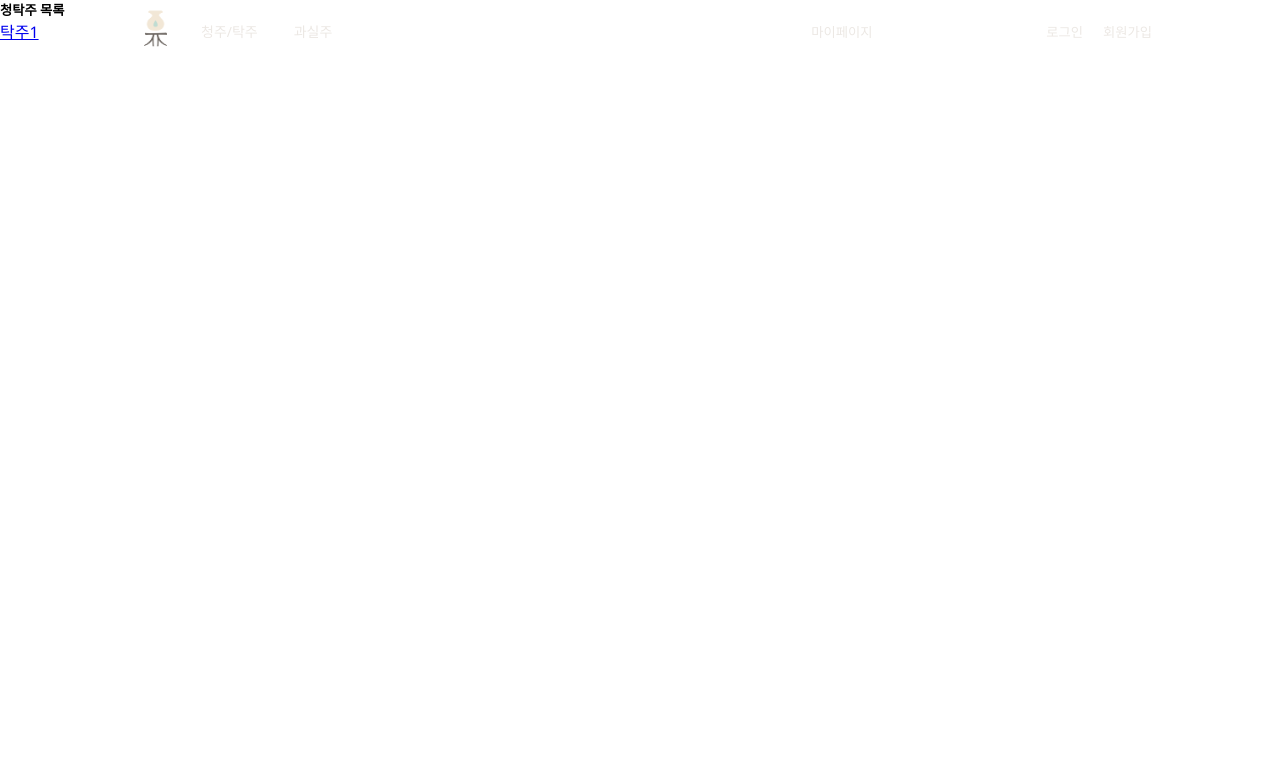
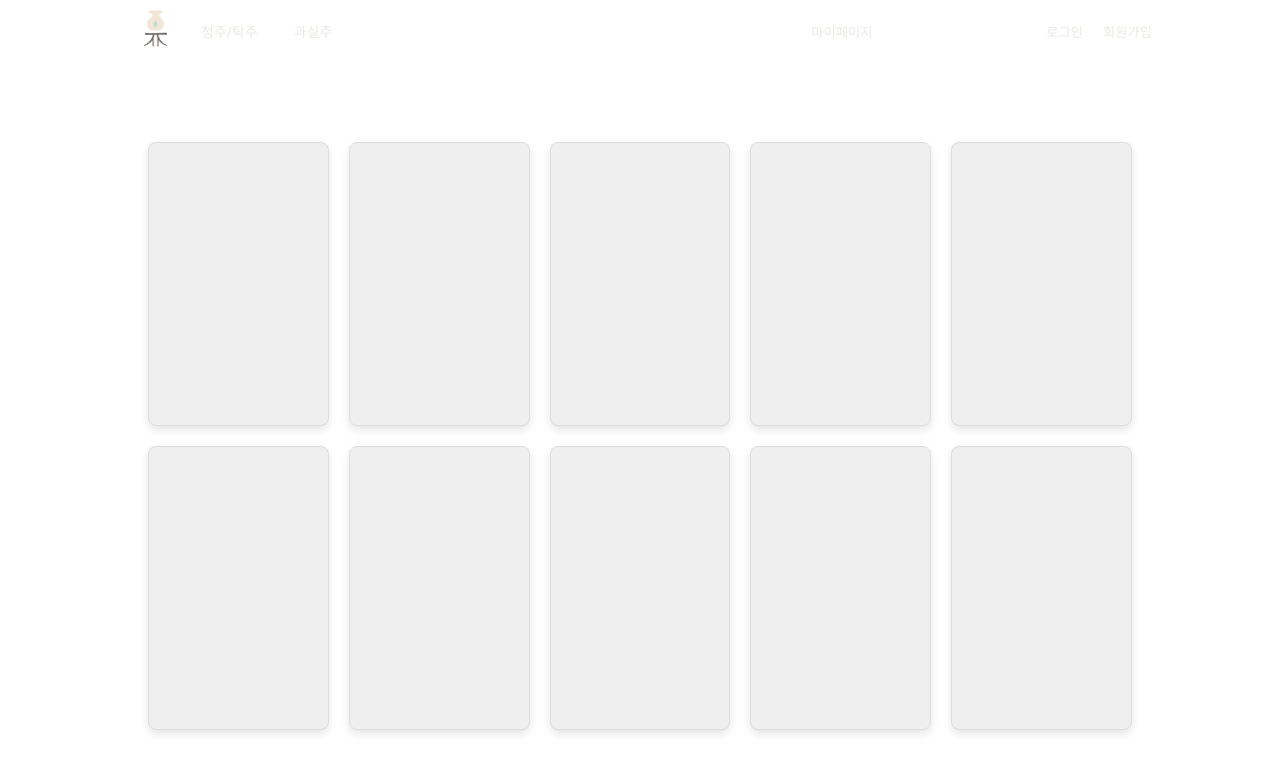
Before and after one commit to pknu-wap/2024_2_WEB3, a React (Create React App) app in the folder client/: page /cheongtakju in a window 1280 px wide. Shown: the top 772 px of the page. Built offline with nearby package versions, Linux system fonts and the light colour scheme.

Commit message:
feat: 리스트 페이지

```diff
--- a/client/package.json
+++ b/client/package.json
@@ -6,10 +6,12 @@
     "@testing-library/jest-dom": "^5.17.0",
     "@testing-library/react": "^13.4.0",
     "@testing-library/user-event": "^13.5.0",
+    "framer-motion": "^11.11.10",
     "react": "^18.3.1",
     "react-dom": "^18.3.1",
     "react-router-dom": "^6.26.2",
     "react-scripts": "5.0.1",
+    "styled-components": "^6.1.13",
     "web-vitals": "^2.1.4"
   },
   "scripts": {
--- a/client/src/App.js
+++ b/client/src/App.js
@@ -2,11 +2,9 @@ import "./App.css";
 import MainPage from "./pages/MainPage";
 import CheongtakjuPage from "./pages/CheongtakjuPage";
 import FruitWinePage from "./pages/fruitWinePage";
-import { BrowserRouter, Router, Route, Routes, Link } from "react-router-dom";
 import SignInPage from "./pages/SignInPage";
 import Mypage from "./pages/mypage";
-
-
+import { BrowserRouter, Router, Route, Routes, Link } from "react-router-dom";
 
 function App() {
   return (
@@ -14,12 +12,10 @@ function App() {
       <BrowserRouter>
         <Routes>
           <Route path="/" element={<MainPage />} />
-          <Route path="/cheongtakju" element={<CheongtakjuPage />} />{" "}
-          <Route path="/fruitWine" element={<FruitWinePage />} />{" "}
+          <Route path="/cheongtakju" element={<CheongtakjuPage />} />
+          <Route path="/fruitWine" element={<FruitWinePage />} />
           <Route path="/signIn" element={<SignInPage />} />
           <Route path="/mypage" element={<Mypage />} />
-          {/* 과실주 리스트 페이지 */}
-          <Route path="/signIn" element={<SignInPage />} />
         </Routes>
       </BrowserRouter>
     </>
--- /dev/null
+++ b/client/src/components/alcoholList/AlcoholList.css
@@ -0,0 +1,48 @@
+/* AlcoholList.css */
+
+.alcohol-list-container {
+  display: grid;
+  grid-template-columns: repeat(5, 1fr);
+  gap: 20px;
+  padding: 20px;
+  box-sizing: border-box;
+}
+
+.alcohol-card {
+  background-color: #efefef;
+  border: 1px solid #ddd;
+  border-radius: 8px;
+  box-shadow: 0 4px 8px rgba(0, 0, 0, 0.1);
+  padding: 16px;
+  text-align: center;
+  display: flex;
+  flex-direction: column;
+  align-items: center;
+  justify-content: flex-start;
+  height: 250px;
+}
+
+.alcohol-image {
+  width: 80px;
+  height: 80px;
+  border-radius: 8px;
+  margin-bottom: 12px;
+  object-fit: cover;
+}
+
+.alcohol-info {
+  margin-top: auto; /* 텍스트를 카드 하단으로 위치시키기 위해 추가 */
+  text-align: center;
+}
+
+.alcohol-name {
+  font-size: 1.1rem;
+  font-weight: bold;
+  margin: 8px 0 4px;
+}
+
+.alcohol-description {
+  font-size: 0.9rem;
+  color: #555;
+  margin: 0;
+}
--- /dev/null
+++ b/client/src/components/alcoholList/AlcoholList.js
@@ -0,0 +1,25 @@
+// AlcoholList.jsx
+import React from "react";
+import "./AlcoholList.css";
+
+function AlcoholList({ alcohols = [] }) {
+  return (
+    <div className="alcohol-list-container">
+      {alcohols.map((alcohol) => (
+        <div key={alcohol.id} className="alcohol-card">
+          {/* <img
+            src={alcohol.image || "https://via.placeholder.com/80"}
+            alt={alcohol.name}
+            className="alcohol-image"
+          /> */}
+          <div className="alcohol-info">
+            <h3 className="alcohol-name">{alcohol.name}</h3>
+            <p className="alcohol-description">{alcohol.description}</p>
+          </div>
+        </div>
+      ))}
+    </div>
+  );
+}
+
+export default AlcoholList;
--- a/client/src/pages/CheongtakjuPage.js
+++ b/client/src/pages/CheongtakjuPage.js
@@ -1,13 +1,84 @@
 import Header from "../components/common/Header";
 import { Link } from "react-router-dom";
+import SearchBar from "../components/navSearchBar/SearchBar";
+import AlcoholList from "../components/alcoholList/AlcoholList";
+import { useState } from "react";
+
+const alcoholsData = [
+  {
+    id: 1,
+    name: "",
+    description: "",
+    image: "",
+  },
+  {
+    id: 2,
+    name: "",
+    description: "",
+    image: "",
+  },
+  {
+    id: 3,
+    name: "",
+    description: "",
+    image: "",
+  },
+  {
+    id: 4,
+    name: "",
+    description: "",
+    image: "",
+  },
+  {
+    id: 5,
+    name: "",
+    description: "",
+    image: "",
+  },
+  {
+    id: 6,
+    name: "",
+    description: "",
+    image: "",
+  },
+  {
+    id: 7,
+    name: "",
+    description: "",
+    image: "",
+  },
+  {
+    id: 8,
+    name: "",
+    description: "",
+    image: "",
+  },
+  {
+    id: 9,
+    name: "",
+    description: "",
+    image: "",
+  },
+  {
+    id: 10,
+    name: "",
+    description: "",
+    image: "",
+  },
+];
 
 const CheongtakjuPage = () => {
+  const [searchTerm, setSearchTerm] = useState("");
+  const filteredAlcohols = alcoholsData.filter((alcohol) =>
+    alcohol.name.toLowerCase().includes(searchTerm.toLowerCase())
+  );
+
   return (
     <div>
       <Header />
-      <div>
-        <h5>청탁주 목록</h5>
-        <Link to={`/cheongtakju/${"1"}`}>{"탁주1"}</Link>
+      <div style={{ width: "80%", margin: "6% auto", paddingTop: "20px" }}>
+        <SearchBar onSearch={setSearchTerm} />
+        <AlcoholList alcohols={filteredAlcohols} />
       </div>
     </div>
   );
--- a/client/src/pages/fruitWinePage.js
+++ b/client/src/pages/fruitWinePage.js
@@ -1,13 +1,84 @@
 import Header from "../components/common/Header";
 import { Link } from "react-router-dom";
+import SearchBar from "../components/navSearchBar/SearchBar";
+import AlcoholList from "../components/alcoholList/AlcoholList";
+import { useState } from "react";
+
+const alcoholsData = [
+  {
+    id: 1,
+    name: "",
+    description: "",
+    image: "",
+  },
+  {
+    id: 2,
+    name: "",
+    description: "",
+    image: "",
+  },
+  {
+    id: 3,
+    name: "",
+    description: "",
+    image: "",
+  },
+  {
+    id: 4,
+    name: "",
+    description: "",
+    image: "",
+  },
+  {
+    id: 5,
+    name: "",
+    description: "",
+    image: "",
+  },
+  {
+    id: 6,
+    name: "",
+    description: "",
+    image: "",
+  },
+  {
+    id: 7,
+    name: "",
+    description: "",
+    image: "",
+  },
+  {
+    id: 8,
+    name: "",
+    description: "",
+    image: "",
+  },
+  {
+    id: 9,
+    name: "",
+    description: "",
+    image: "",
+  },
+  {
+    id: 10,
+    name: "",
+    description: "",
+    image: "",
+  },
+];
 
 const FruitWinePage = () => {
+  const [searchTerm, setSearchTerm] = useState("");
+  const filteredAlcohols = alcoholsData.filter((alcohol) =>
+    alcohol.name.toLowerCase().includes(searchTerm.toLowerCase())
+  );
+
   return (
     <div>
       <Header />
-      <div>
-        <h5>과실주 목록</h5>
-        <Link to={`/fruitWine/${"1"}`}>{"과실주1"}</Link>
+      <div style={{ width: "80%", margin: "6% auto", paddingTop: "20px" }}>
+        <SearchBar onSearch={setSearchTerm} />
+        <AlcoholList alcohols={filteredAlcohols} />
       </div>
     </div>
   );
```
Also changed, not shown: 1 other file (tests, documents, lock files or other folders).
